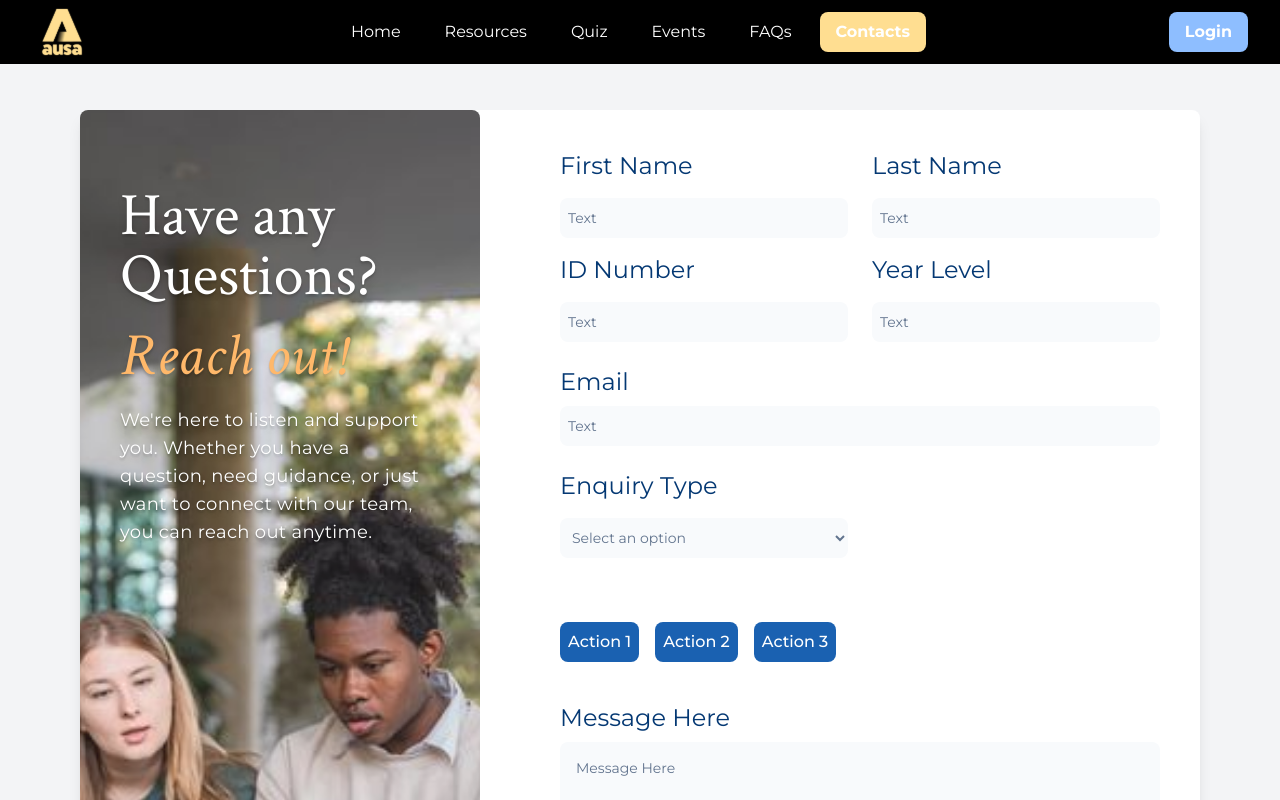
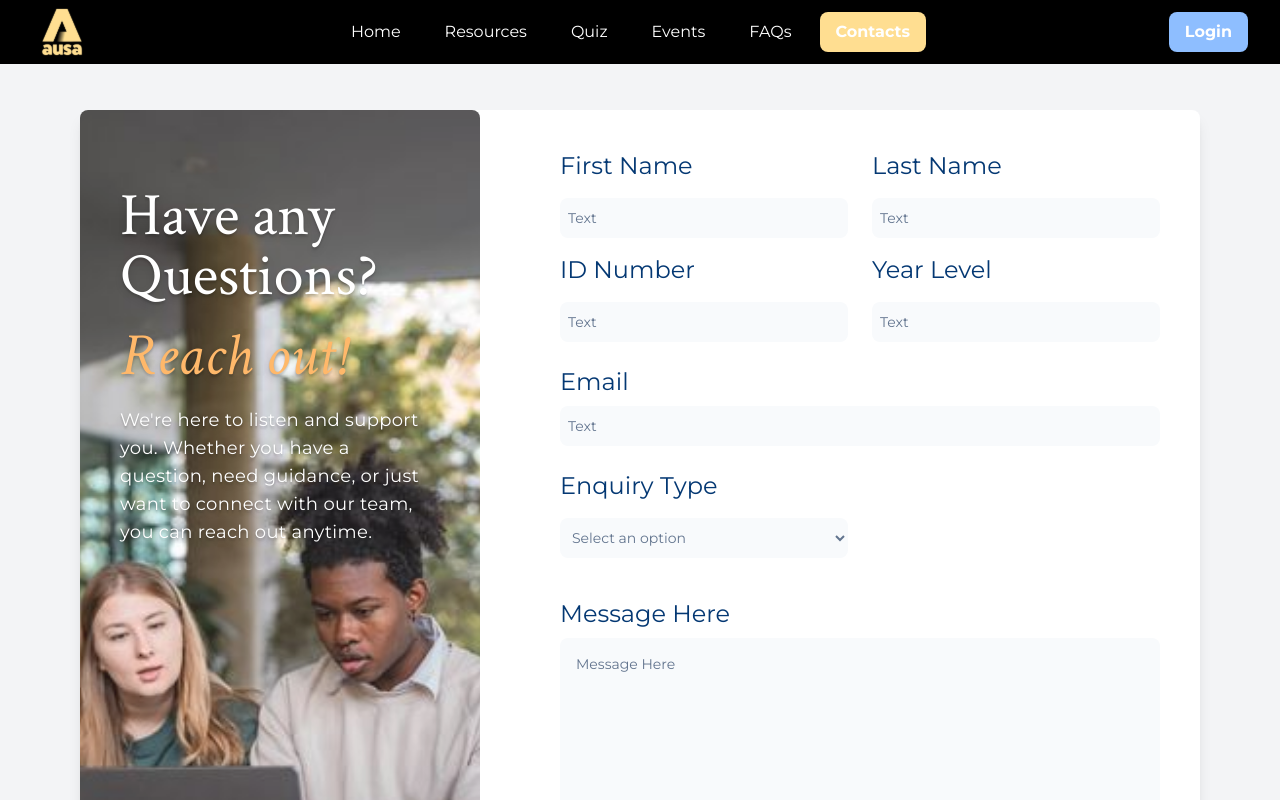
Before and after one commit to UoaWDCC/ausa-web, a Next.js app in the folder client/: page /contacts in a window 1280 px wide. Shown: the top 800 px of the page. Built offline with nearby package versions, Linux system fonts and the light colour scheme.

Commit message:
removed action buttons

```diff
--- a/client/app/contacts/page.tsx
+++ b/client/app/contacts/page.tsx
@@ -95,7 +95,7 @@ const Contacts = () => {
                 onChange={(val) => handleChange("idNumber", val)}
               />
             </div>
-              {/* column 2 */}
+            {/* column 2 */}
             <div className="flex flex-col gap-4">
               <label className="h3 text-2xl text-[#043873]">Last Name</label>
               <TextBox
@@ -140,24 +140,6 @@ const Contacts = () => {
               />
             </div>
 
-            {/* action buttons */}
-            <div className="flex flex-col gap-4 mt-4 md:mt-10 col-span-1 md:col-span-2">
-              <div className="flex flex-wrap gap-4">
-                <Button
-                  label="Action 1"
-                  backgroundColor="#1a61b1"
-                />
-                <Button
-                  label="Action 2"
-                  backgroundColor="#1a61b1"
-                  />
-                <Button
-                  label="Action 3"
-                  backgroundColor="#1a61b1"
-                  />
-              </div>
-            </div>
-
             {/* message */}
             <div className="col-span-1 md:col-span-2 flex flex-col gap-2 mt-4">
               <label className="h3 text-2xl text-[#043873]">Message Here</label>
```
